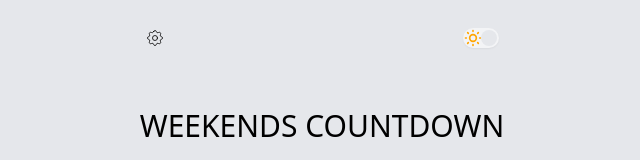
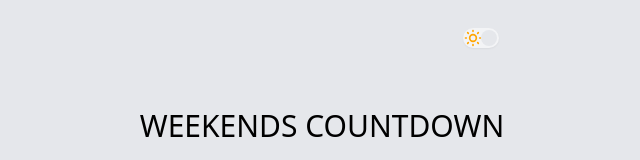
Before and after one commit to Nedilko/timer, a React (Create React App) app: page / in a window 1280 px wide. Shown: the top 160 px of the page, without its empty margins (318-958 px from the left). Built offline with nearby package versions, Linux system fonts and the light colour scheme; the HTML template or start-up script is replaced by a standard one.

Commit message:
button component separated to icon and button

```diff
--- a/src/components/Button.jsx
+++ b/src/components/Button.jsx
@@ -1,29 +1,14 @@
 import PropTypes from 'prop-types'
-import settingsIcon from '../assets/settings.svg'
 
 Button.propTypes = {
   onClick: PropTypes.func.isRequired,
-  title: PropTypes.string,
-  icon:  PropTypes.string
+  title: PropTypes.string
 }
 
-function addTitle(title) {
-  if (title) {
-    return <span className='px-2'>{title}</span>
-  }
-}
-
-function addIcon(icon) {
-  if (icon) {
-    return <img className="h-5 w-5 dark:invert" src={icon} alt="Settings"/>
-  }
-}
-
-function Button({onClick, title, icon}) {
+function Button({onClick, title}) {
   return (
     <div className="cursor-pointer p-2 border-slate-600 rounded" onClick={onClick}>
-      {addIcon(icon)}
-      {addTitle(title)}
+      <span className='px-2'>{title}</span>
     </div>
   )
 }
--- /dev/null
+++ b/src/components/Icon.jsx
@@ -0,0 +1,16 @@
+import PropTypes from 'prop-types'
+
+Icon.propTypes = {
+  icon: PropTypes.string.isRequired,
+  onClick: PropTypes.func
+}
+
+function Icon({icon, onClick}) {
+  return (
+    <div className="cursor-pointer p-2 border-slate-600 rounded" onClick={onClick}>
+      <img className="h-5 w-5 dark:invert" src={icon} alt="Settings"/>
+    </div>
+  )
+}
+
+export default Icon
```
